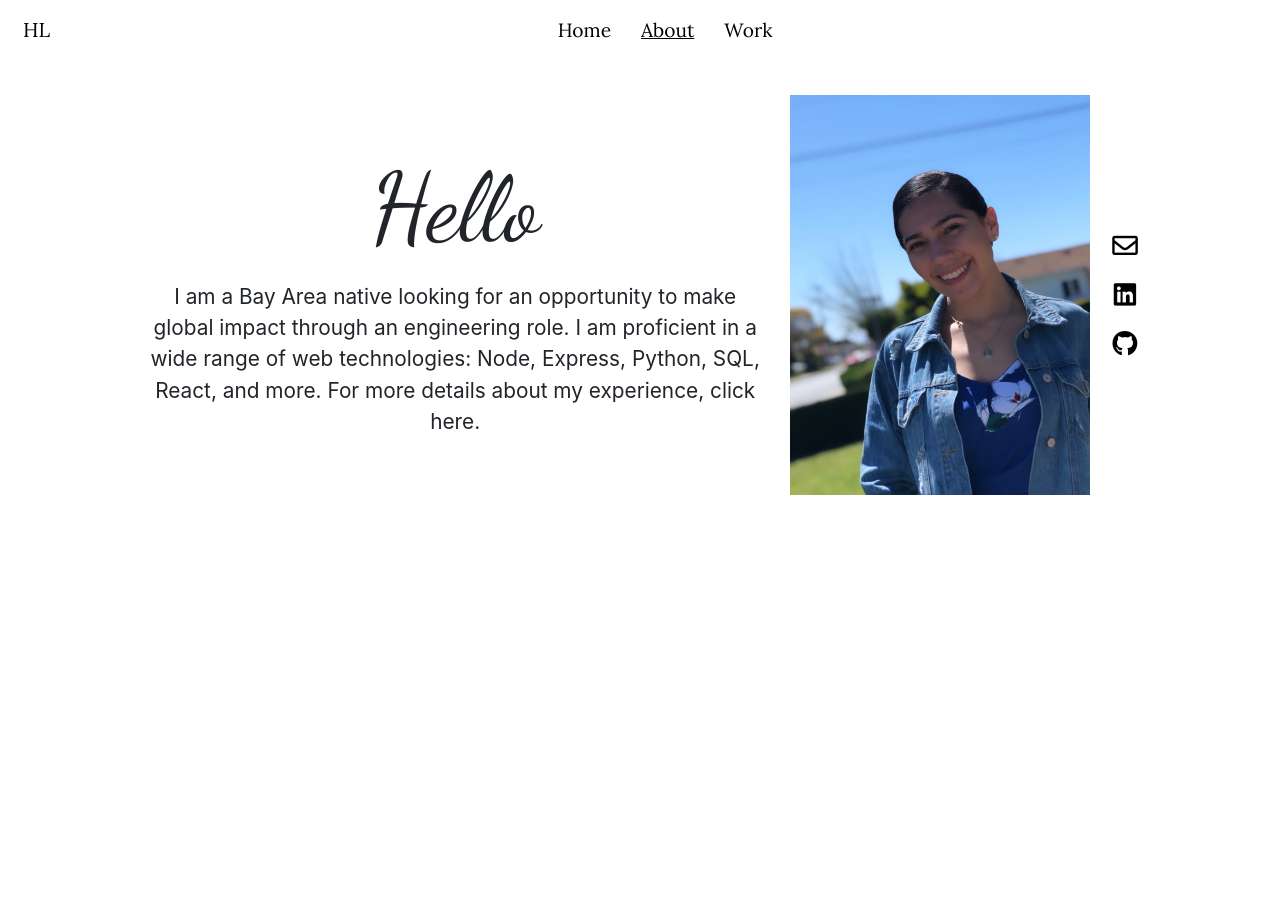
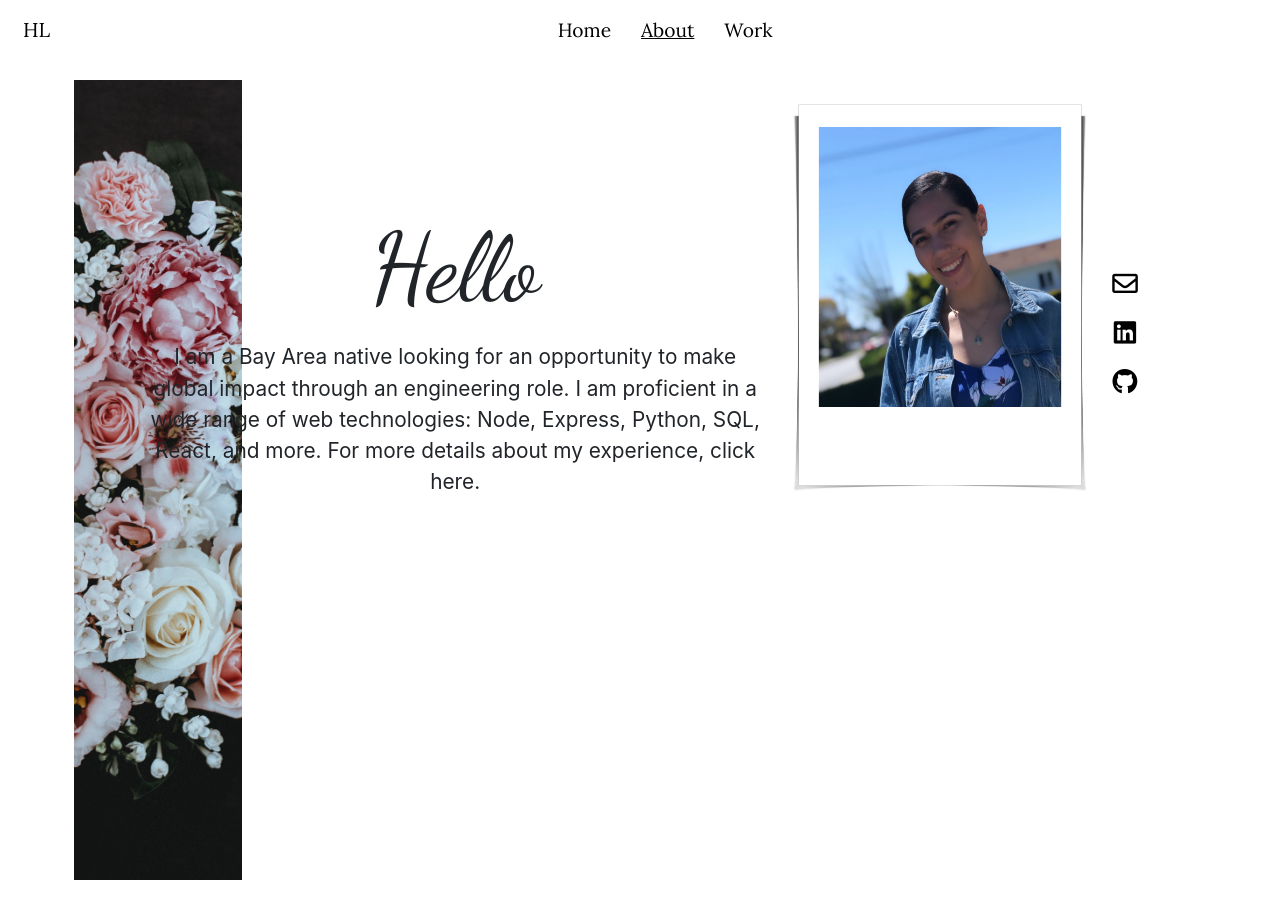
Before and after one commit to lopezh18/lopezhaley, a React (Create React App) app: page /about in a window 1280 px wide. Built offline with nearby package versions, Linux system fonts and the light colour scheme.

Commit message:
updated profile photo and sized typeWriter

```diff
--- a/src/components/About.js
+++ b/src/components/About.js
@@ -1,5 +1,5 @@
 import React, { Component } from 'react'
-import portrait from '../images/portrait.jpeg'
+import portrait from '../images/polaroid.png'
 import './stylesheets/about.css'
 
 export default class About extends Component {
@@ -11,7 +11,9 @@ export default class About extends Component {
           <div className='about-info'>
             <p className='greeting'>Hello</p>
             <p className='about-text'>I am a Bay Area native looking for an opportunity to make global impact through an engineering role. I am proficient in a wide range of web technologies: Node, Express, Python, SQL, React, and more. For more details about my experience, click here. </p> </div>
-          <img className='portrait image-fluid' src={portrait} alt='portrait' height="400" width="300" />
+          <div>
+            <img className='portrait image-fluid' src={portrait} alt='portrait' height="400" width="300" />
+          </div>
           <div className='about-icons'>
             <a href='mailto:haleylopez95@gmail.com'>
               <i className="far fa-envelope fa-lg mb-4"></i>
--- a/src/components/stylesheets/about.css
+++ b/src/components/stylesheets/about.css
@@ -1,17 +1,26 @@
 .about-container{
+  background-image: url('../../images/flowers.jpeg');
+  background-position: 5% 75%;
+  background-repeat: no-repeat;
+  background-size: contain;
   padding: 0;
-  margin: 20px;
+  margin: 20px 20px 0px;
   height: 100vh;
   display: flex;
   justify-content: center;
   text-align: center;
-  align-items: center;
+  align-items: baseline;
   align-content: space-between;
   flex-flow: row wrap;
 }
 
 .portrait{
   margin: 15px;
+}
+
+.about-info{
+  margin: 15px;
+  width: 610px;
 }
 
 .greeting{
@@ -24,12 +33,6 @@
   font-size: 1.3em;
 }
 
-.about-info{
-  margin: 15px;
-  align-self: center;
-  width: 610px;
-}
-
 a:hover{
   color: #62aa3d;
 }
```
Also changed, not shown: src/images/flowers.jpeg (added), src/images/polaroid.png (added).
